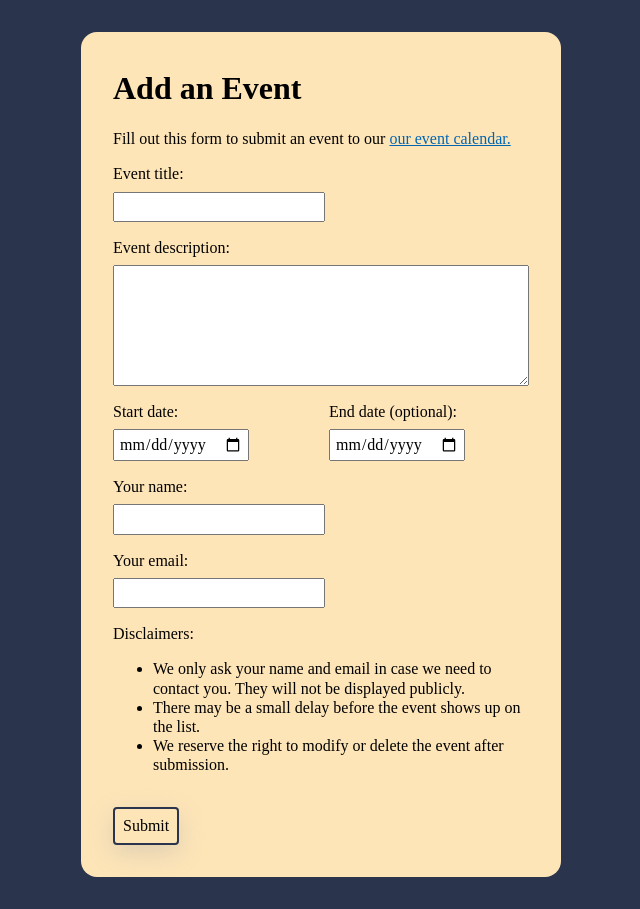
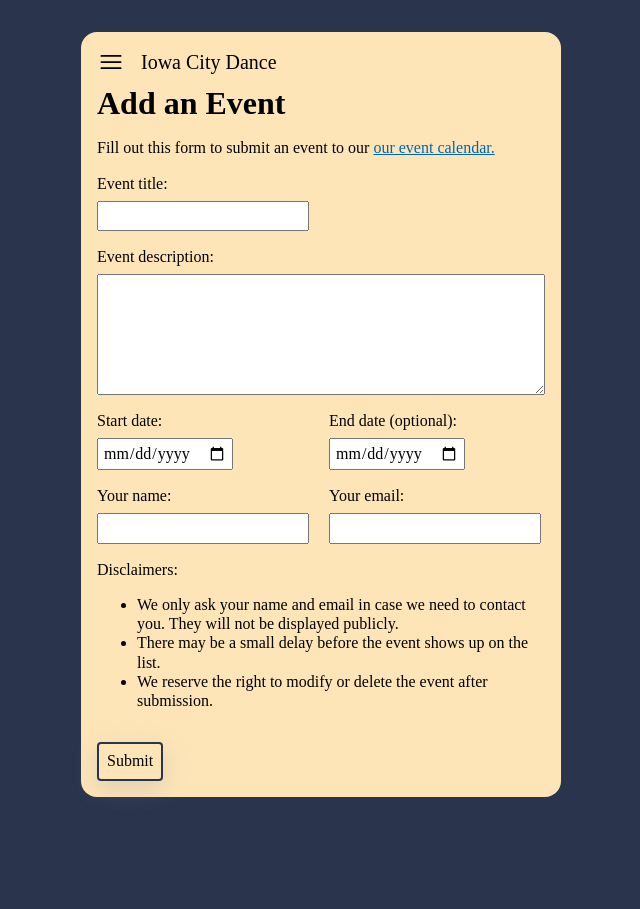
Before and after one commit to erooke/call-on-me, a Python web app: template templates/add-event.html in a window 1280 px wide. Shown: the whole page, without its empty margins (319-959 px from the left). After the commit the page ends 797 px from the top, so only its background shows below. Run offline with Jinja, Linux system fonts and the light colour scheme; the template is opened without the code that fills it, so the values that code supplies are empty.

Commit message:
Implement nav bar

```diff
--- a/call_on_me/event_list_context.py
+++ b/call_on_me/event_list_context.py
@@ -3,7 +3,7 @@ from typing import Optional
 
 import arrow
 
-from call_on_me.event import Event, start_of_day
+from call_on_me.event import Event
 
 
 @dataclasses.dataclass
--- /dev/null
+++ b/templates/base-styles.css
@@ -0,0 +1,71 @@
+.modal {
+    position: fixed;
+    top: 0;
+    left: 0;
+    height: 100%;
+    width: 100%;
+    padding: 2rem;
+    display: flex;
+    align-items: center;
+    justify-content: center;
+
+    visibility: hidden;
+}
+
+.modal--open {
+    visibility: visible;
+}
+
+.modal__backdrop {
+    position: absolute;
+    height: 100%;
+    width: 100%;
+    opacity: 0.6;
+    background-color: black;
+}
+
+.modal__close-container {
+    display: flex;
+    margin: -1rem -1rem -1rem 0;
+}
+
+.modal__close {
+    width: 2rem;
+    height: 2rem;
+    margin-left: auto;
+    background: none;
+    border: none;
+    padding: 0;
+}
+
+.modal__content {
+    padding: 2rem;
+    background-color: var(--content-background);
+    position: relative;
+    width: 100%;
+    border-radius: 0.5rem;
+    max-width: 40ch;
+}
+
+.navigation {
+    display: flex;
+    align-items: center;
+    gap: 1rem;
+    font-size: 1.25rem;
+}
+
+.navigation__button {
+    padding: 0;
+    border: none;
+    background: none;
+    display: flex;
+}
+
+.navigation svg {
+    width: 1.75rem;
+    height: 1.75rem;
+}
+
+h1 {
+    margin: 0.5rem 0;
+}
--- a/templates/base.html
+++ b/templates/base.html
@@ -33,7 +33,7 @@
           margin: 0 auto;
           background: var(--content-background);
           border-radius: 1rem;
-          padding: 1rem 2rem 2rem;
+          padding: 1rem;
         }
 
         a {
@@ -105,8 +105,55 @@
         .event-name svg {
           height: 1rem;
         }
+    </style>
+    <style>
+      {% include 'base-styles.css' %}
+    </style>
 
-    </style>
   </head>
-  <body>{% block content %}{% endblock %}</body>
+  <body>
+  <div class="modal">
+    <div class="modal__backdrop"></div>
+    <div class="modal__content">
+      <div class="modal__close-container">
+        <button class="modal__close" >
+          <svg xmlns="http://www.w3.org/2000/svg" fill="none" viewBox="0 0 24 24" stroke-width="1.5" stroke="currentColor" class="w-6 h-6">
+            <path stroke-linecap="round" stroke-linejoin="round" d="M6 18 18 6M6 6l12 12" />
+          </svg>
+        </button>
+      </div>
+      <h3>Events:</h3>
+      <ul>
+        <li><a href="/">Calendar</a></li>
+        <li><a target="_blank" rel="noopener" href="https://forms.gle/L6e2R9LgS7bepEgEA">Add an Event</a></li>
+      </ul>
+      <h3>Learn more about:</h3>
+      <ul>
+        <li><a href="/swing.html">Swing Dance</a></li>
+        <li><a href="">Zouk</a></li>
+        <li><a href="">Salsa / Bachata</a></li>
+        <li><a href="">Tango</a></li>
+        <li><a href="">West Coast Swing</a></li>
+        <li><a href="">Ballroom</a></li>
+        <li><a href="">Line Dancing</a></li>
+      </ul>
+    </div>
+  </div>
+  <div class="navigation">
+    <button class="navigation__button">
+      {% include 'hamburger.svg' %}
+    </button>
+    <div>Iowa City Dance</div>
+  </div>
+  {% block content %}{% endblock %}
+  <script>
+    const modal = () => document.querySelector('.modal')
+    const closeModal = () => modal().classList.remove('modal--open');
+    const openModal = () => modal().classList.add('modal--open');
+
+    document.querySelector('.navigation__button').addEventListener('click', openModal);
+    [...document.querySelectorAll('.modal__backdrop, .modal__close')].forEach(e => e.addEventListener('click', closeModal))
+
+  </script>
+  </body>
 </html>
--- a/templates/events.html
+++ b/templates/events.html
@@ -99,6 +99,7 @@
   </ol>
   <script>
   const danceTypeCheckboxes = () => [...document.querySelectorAll('[name^=dance-type--')]
+
   const filter = () => {
     const selectedDay = document.querySelector('.calendar').dataset.selectedDay;
     const enabledDanceTypes = danceTypeCheckboxes()
```
Also changed, not shown: templates/hamburger.svg (added).
